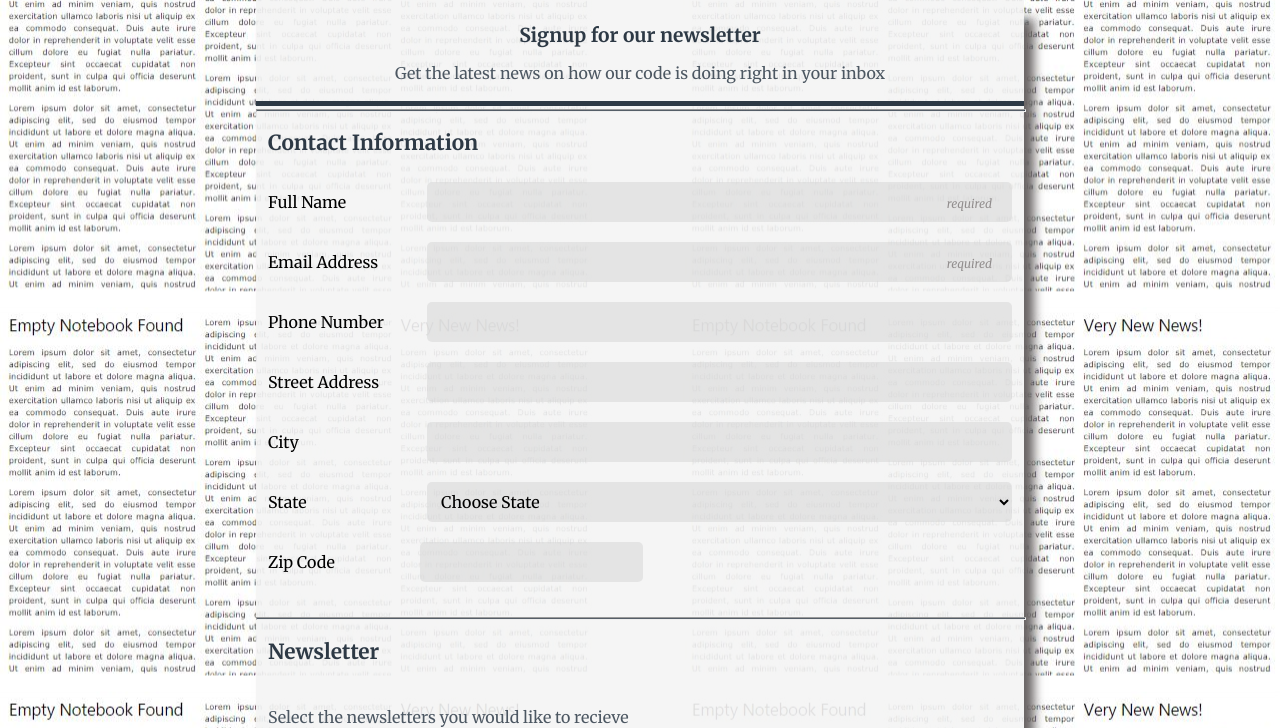
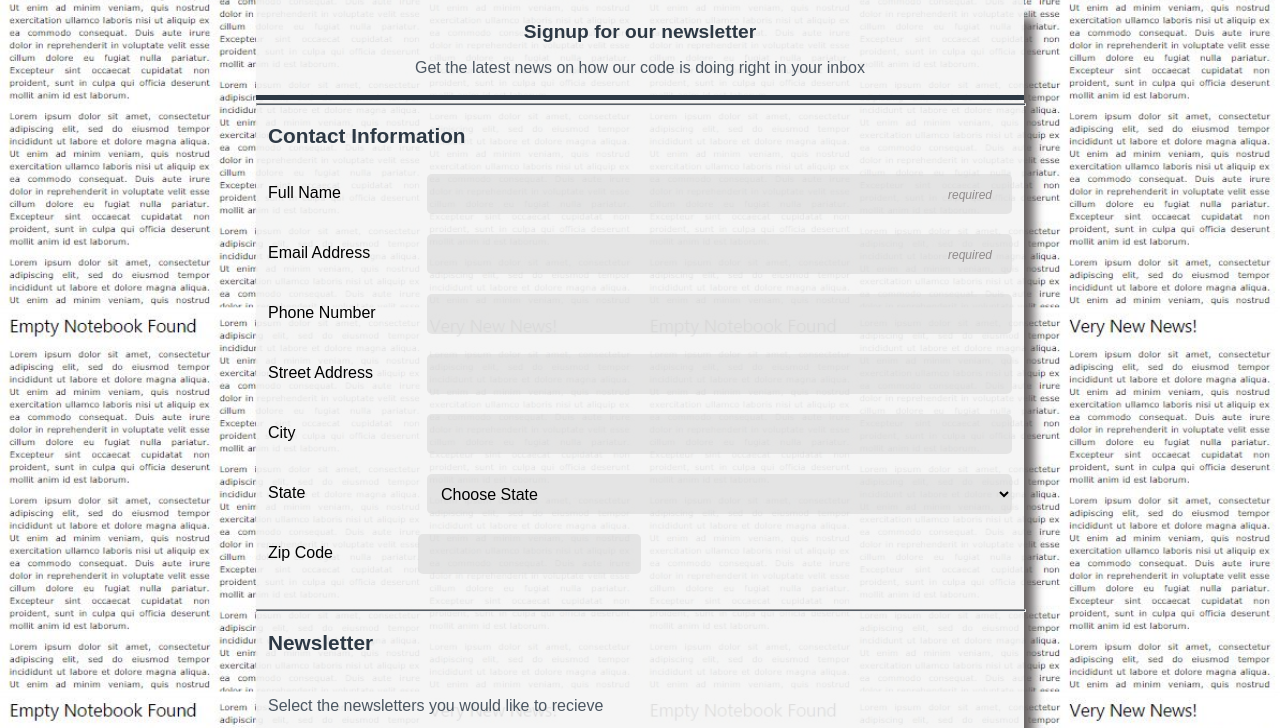
Before and after one commit to tech-mills/Project_Three, a plain HTML site: page index.html in a window 1280 px wide. Shown: the part 77-805 px from the top of the page. Drawn offline with Linux system fonts and the light colour scheme.

Commit message:
second commit
making strides.

```diff
--- a/css/responsive.css
+++ b/css/responsive.css
@@ -2,7 +2,15 @@
 
 @media screen and (min-width: 768px){
 
-.container {
+body {
+  background-image: url(../img/project_3_background.png);
+  background-repeat:round;
+
+}
+
+
+
+  .container {
   margin:0 auto;
   max-width:768px;
   box-shadow: 10px 20px 10px #696464;
@@ -50,7 +58,9 @@ select {
   width:80%;
 }
 
-
+  .form-box {
+    margin-bottom: 50px;
+  }
 
 
 }
--- a/css/style.css
+++ b/css/style.css
@@ -5,11 +5,11 @@
 }
 
 
-body {
+/*--body {
   background-image: url(../img/project_3_background.png);
-  background-repeat:space;
+  background-repeat:round;
   font-family: 'Merriweather', serif;
-}
+}moved to the responsive sheet---*/
 
 header {
   background-color: #2d3945;
@@ -22,6 +22,7 @@ header {
 
 .container {
   background:rgba(244, 244, 244, 0.9);
+  margin-top: 5px;
 }
 
 section {
```
Also changed, not shown: 1 other file.
